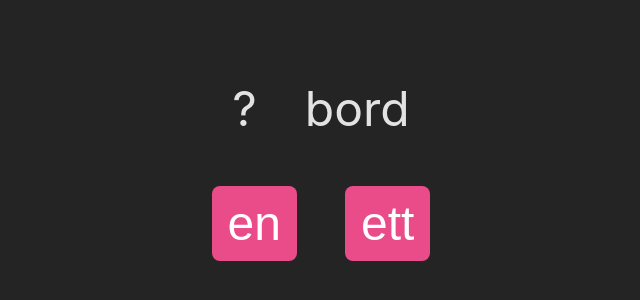
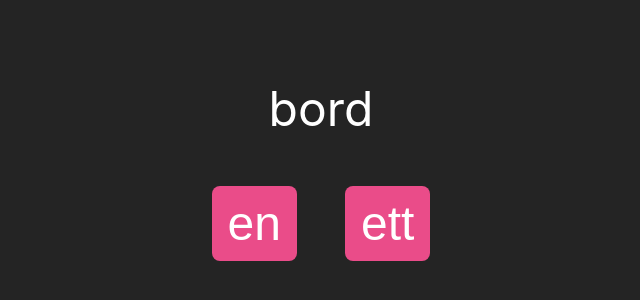
Before and after one commit to simake/en-ett, a React (Vite) app: page / in a window 1280 px wide. Shown: the part 230-530 px from the top of the page, without its empty margins (319-959 px from the left). Built offline with nearby package versions, Linux system fonts and the light colour scheme.

Commit message:
Finish the MVP interaction loop

```diff
--- a/src/App.css
+++ b/src/App.css
@@ -39,7 +39,15 @@ button {
   user-select: none;
 }
 
-button:hover,
-button:active {
+/* button:hover:not(.correct):not(.incorrect),
+button:active:not(.correct):not(.incorrect) {
   background-color: #f082ac;
+} */
+
+.correct {
+  background-color: green;
 }
+
+.incorrect {
+  background-color: red;
+}
--- a/src/App.tsx
+++ b/src/App.tsx
@@ -13,32 +13,53 @@ async function getVocabs(): Promise<Vocab[]> {
 
 interface VocabQuizProps {
   vocab: Vocab;
+  done: () => void;
 }
 
-function VocabQuiz({ vocab }: VocabQuizProps) {
-  const [feedback, setFeedback] = useState<boolean | undefined>();
+function VocabQuiz({ vocab, done }: VocabQuizProps) {
+  const [selection, setSelection] = useState<'en' | 'ett' | undefined>();
 
-  const onEnClick = useCallback(() => {
-    setFeedback(vocab.article === 'en');
-  }, []);
+  useEffect(() => {
+    setSelection(undefined);
+  }, [vocab]);
 
-  const onEttClick = useCallback(() => {
-    setFeedback(vocab.article === 'ett');
-  }, []);
+  const onSelection = useCallback(
+    (newSelection: 'en' | 'ett') => {
+      if (selection === undefined) {
+        setSelection(newSelection);
+      } else {
+        done();
+      }
+    },
+    [selection]
+  );
 
   return (
     <div className="VocabQuiz">
-      <div className="word">
-        <span>?</span>
-        <span>{vocab.word}</span>
+      <div className="word">{vocab.word}</div>
+      <div className="buttons">
+        <button
+          onClick={() => onSelection('en')}
+          className={
+            selection && (vocab.article === 'en' ? 'correct' : undefined)
+          }
+        >
+          en
+        </button>
+        <button
+          onClick={() => onSelection('ett')}
+          className={
+            selection && (vocab.article === 'ett' ? 'correct' : undefined)
+          }
+        >
+          ett
+        </button>
       </div>
-      <div className="buttons">
-        <button onClick={onEnClick}>en</button>
-        <button onClick={onEttClick}>ett</button>
-      </div>
-      {feedback !== undefined && (
-        <div className="feedback">{feedback ? 'Correct' : 'Wrong'}</div>
-      )}
+      {/* {selection !== undefined && (
+        <div className="feedback">
+          {selection === vocab.article ? 'Correct' : 'Happy little mistake'}
+        </div>
+      )} */}
     </div>
   );
 }
@@ -57,7 +78,16 @@ function App() {
     getVocabs().then((x) => setVocabs(x));
   }, []);
 
-  return <div className="App">{vocab && <VocabQuiz vocab={vocab} />}</div>;
+  return (
+    <div className="App">
+      {vocab && (
+        <VocabQuiz
+          vocab={vocab}
+          done={() => setVocabIndex((index) => (index + 1) % vocabs.length)}
+        />
+      )}
+    </div>
+  );
 }
 
 export default App;
--- a/src/index.css
+++ b/src/index.css
@@ -8,7 +8,7 @@
 
 :root {
   font-family: Inter, Avenir, Helvetica, Arial, sans-serif;
-  color: rgba(255, 255, 255, 0.87);
+  color: white;
   background-color: #242424;
 }
 
```
